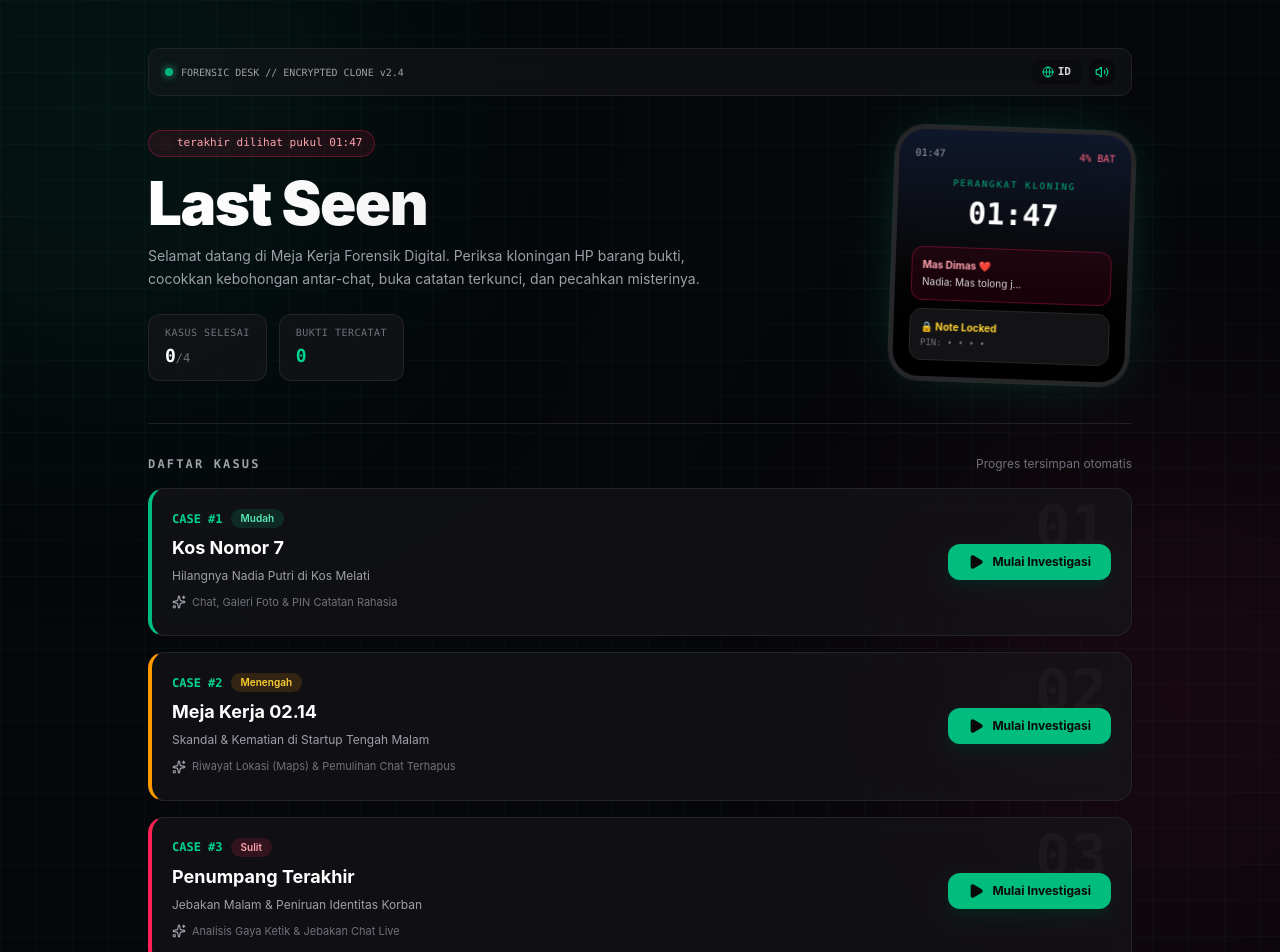
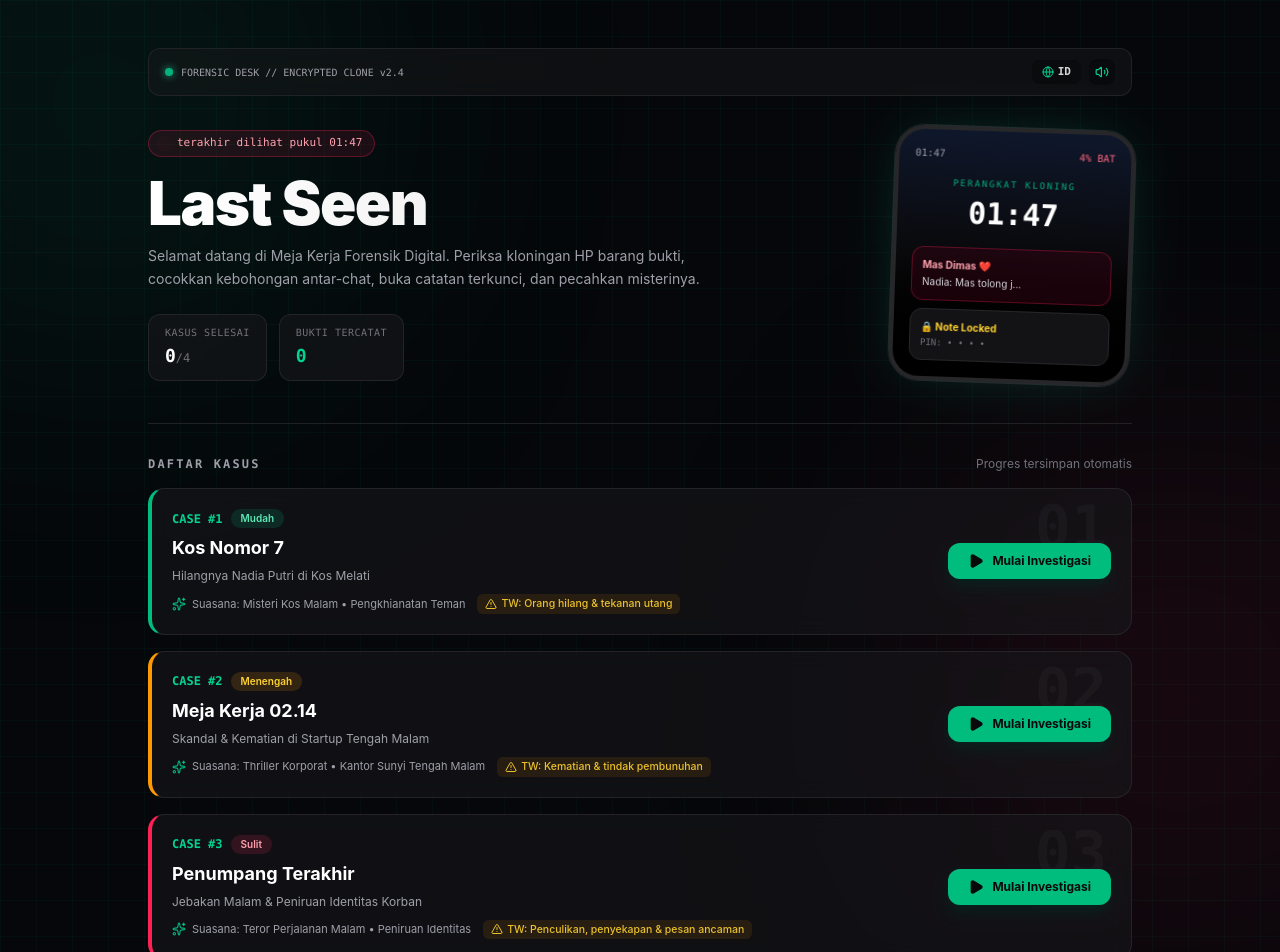
Before and after one commit to shanzshine/last-seen, a React (Vite) app: page / in a window 1280 px wide. Shown: the top 952 px of the page. Built offline with nearby package versions, Linux system fonts and the light colour scheme.

Commit message:
feat: add case atmosphere themes and trigger warnings on Case Desk

```diff
--- a/src/App.tsx
+++ b/src/App.tsx
@@ -6,6 +6,7 @@ import { sound } from './utils/sound';
 import { PhoneFrame } from './components/PhoneFrame';
 import { DeductionModal } from './components/DeductionModal';
 import {
+  AlertTriangle,
   ArrowLeft,
   BookmarkCheck,
   ClipboardList,
@@ -455,10 +456,18 @@ export function App() {
 
                         <h3 className="text-lg font-bold text-white">{item.title}</h3>
                         <p className="text-xs text-zinc-400">{item.subtitle}</p>
-                        <p className="inline-flex items-center gap-1.5 pt-1 text-[11px] text-zinc-500">
-                          <Sparkles className="h-3.5 w-3.5 text-zinc-400" />
-                          {item.newMechanicHint}
-                        </p>
+                        <div className="flex flex-wrap items-center gap-x-3 gap-y-1.5 pt-1">
+                          <span className="inline-flex items-center gap-1.5 text-[11px] text-zinc-400">
+                            <Sparkles className="h-3.5 w-3.5 text-emerald-400/80" />
+                            {item.atmosphere}
+                          </span>
+                          {item.contentWarning && (
+                            <span className="inline-flex items-center gap-1 rounded-md bg-amber-500/10 px-2 py-0.5 text-[10.5px] font-medium text-amber-300/90">
+                              <AlertTriangle className="h-3 w-3 shrink-0" />
+                              {item.contentWarning}
+                            </span>
+                          )}
+                        </div>
 
                         {item.isUnlocked && cluesCount > 0 && (
                           <div className="flex items-center gap-2 pt-1.5">
--- a/src/data/cases.ts
+++ b/src/data/cases.ts
@@ -16,7 +16,8 @@ export interface CasePreview {
   subtitle: string;
   difficulty: 'Mudah' | 'Menengah' | 'Sulit';
   isUnlocked: boolean;
-  newMechanicHint: string;
+  atmosphere: string;
+  contentWarning?: string;
 }
 
 export const getCases = (lang: Language): CaseData[] =>
@@ -39,10 +40,14 @@ export const getCaseRoadmap = (lang: Language): CasePreview[] => {
       subtitle: c1.subtitle,
       difficulty: c1.difficulty,
       isUnlocked: true,
-      newMechanicHint:
+      atmosphere:
         lang === 'en'
-          ? 'Chats, Photo Gallery & PIN-Locked Notes'
-          : 'Chat, Galeri Foto & PIN Catatan Rahasia',
+          ? 'Atmosphere: Late-Night Dorm Mystery • Social Betrayal'
+          : 'Suasana: Misteri Kos Malam • Pengkhianatan Teman',
+      contentWarning:
+        lang === 'en'
+          ? 'TW: Missing person & debt pressure'
+          : 'TW: Orang hilang & tekanan utang',
     },
     {
       id: c2.id,
@@ -51,10 +56,14 @@ export const getCaseRoadmap = (lang: Language): CasePreview[] => {
       subtitle: c2.subtitle,
       difficulty: c2.difficulty,
       isUnlocked: true,
-      newMechanicHint:
+      atmosphere:
         lang === 'en'
-          ? 'Location History (Maps) & Deleted Chat Recovery'
-          : 'Riwayat Lokasi (Maps) & Pemulihan Chat Terhapus',
+          ? 'Atmosphere: Corporate Thriller • Silent Midnight Office'
+          : 'Suasana: Thriller Korporat • Kantor Sunyi Tengah Malam',
+      contentWarning:
+        lang === 'en'
+          ? 'TW: Sudden death & premeditated murder'
+          : 'TW: Kematian & tindak pembunuhan',
     },
     {
       id: c3.id,
@@ -63,10 +72,14 @@ export const getCaseRoadmap = (lang: Language): CasePreview[] => {
       subtitle: c3.subtitle,
       difficulty: c3.difficulty,
       isUnlocked: true,
-      newMechanicHint:
+      atmosphere:
         lang === 'en'
-          ? 'Typing Style Analysis & Live Incoming Chat'
-          : 'Analisis Gaya Ketik & Jebakan Chat Live',
+          ? 'Atmosphere: Midnight Highway Dread • Impersonation'
+          : 'Suasana: Teror Perjalanan Malam • Peniruan Identitas',
+      contentWarning:
+        lang === 'en'
+          ? 'TW: Kidnapping, confinement & threatening messages'
+          : 'TW: Penculikan, penyekapan & pesan ancaman',
     },
     {
       id: c4.id,
@@ -75,10 +88,14 @@ export const getCaseRoadmap = (lang: Language): CasePreview[] => {
       subtitle: c4.subtitle,
       difficulty: c4.difficulty,
       isUnlocked: true,
-      newMechanicHint:
+      atmosphere:
         lang === 'en'
-          ? 'New Mechanics: Browser History & Multiple Endings'
-          : 'Mekanik Baru: Browser History & Multiple Endings',
+          ? 'Atmosphere: Dark Conspiracy • Psychological Pressure'
+          : 'Suasana: Konspirasi Gelap • Tekanan Psikologis',
+      contentWarning:
+        lang === 'en'
+          ? 'TW: Criminal syndicate, betrayal & coercion'
+          : 'TW: Sindikat kriminal, pengkhianatan & intimidasi',
     },
   ];
 };
```
